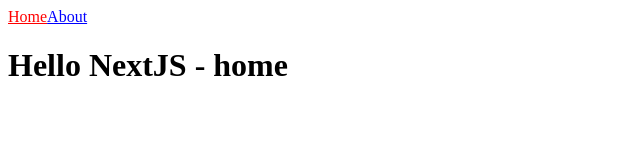
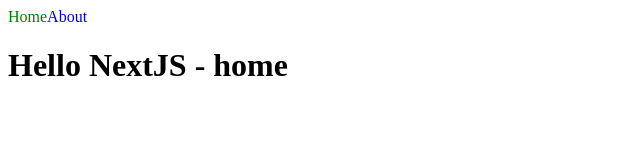
Before and after one commit to kimbro95/ReactJs-NextJS, a Next.js app: page / in a window 1280 px wide. Shown: the top 160 px of the page, without its empty margins (0-640 px from the left). Built offline with nearby package versions, Linux system fonts and the light colour scheme.

Commit message:
#1.4 CSS Modules

```diff
--- a/components/NavBar.js
+++ b/components/NavBar.js
@@ -1,33 +1,32 @@
 import Link from "next/link";
 import { useRouter } from "next/router";
+import styles from "./NavBar.module.css";
 
 export default function NavBar() {
     const router = useRouter();
-    console.log(router);
+
     return (
         <nav>
             <Link href="/">
-                <a style={{ color: router.pathname === "/" ? "red" : "blue" }}>Home</a>
+                <a
+                    className={`${styles.link} ${router.pathname === "/" ? styles.active : ""}`}
+                >Home</a>
             </Link>
             <Link href="/about">
-                <a style={{ color: router.pathname === "/about" ? "red" : "blue" }}>About</a>
+                <a className={[
+                    styles.link,
+                    router.pathname === "/about" ? styles.active : "",
+                ].join(" ")}
+                >About</a>
             </Link>
             {/*
-                - Link
-                    페이지 이동시 Single Page App 경험을 제공하려면 Link 컴포넌트를 이용한다
-                    a 태그는 className 이나 style 을 이용할 때 사용하고 href는 사용하지않는다.
-                    Link를 이용하여 href에 경로값을 준다
-                    ex) <a hrdf="/about">About</a>
-                            ↓↓↓↓↓
-                        import Link from 'next/link'
-                        <Link href="/about">
-                            <a>About</a>
-                        </Link>
-                - useRouter
-                    router 객체 내부에 접근하려면 useRouter() 훅을 사용한다.
-                    useRouter는 ReactHook이다. 즉 클래스와 사용할 수 없다.
-                    ex) const router = useRouter()
+                - CSS Module
+                파일명.module.css 생성
+                ex) import styles from "./NavBar.module.css"
+                    className={`${styles.link} ${router.pathname === "/" ? style.active : "" }`}
+                                                OR
+                    className={[styles.link, router.pathname === "/about" ? styles.active : "", ].join(" ")}
             */}
-        </nav>
+        </nav >
     )
 }
--- /dev/null
+++ b/components/NavBar.module.css
@@ -0,0 +1,7 @@
+.link{
+    text-decoration: none;
+}
+
+.active{
+    color: green;
+}
```
